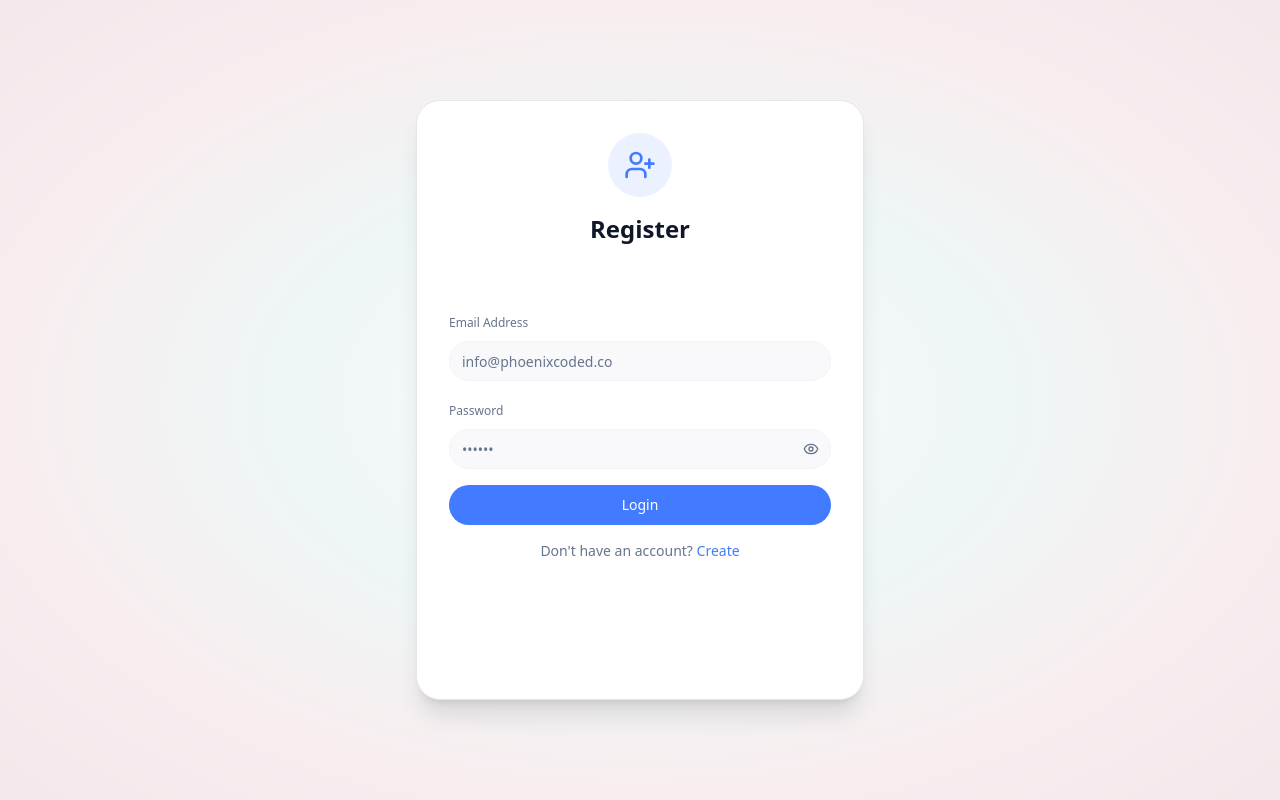
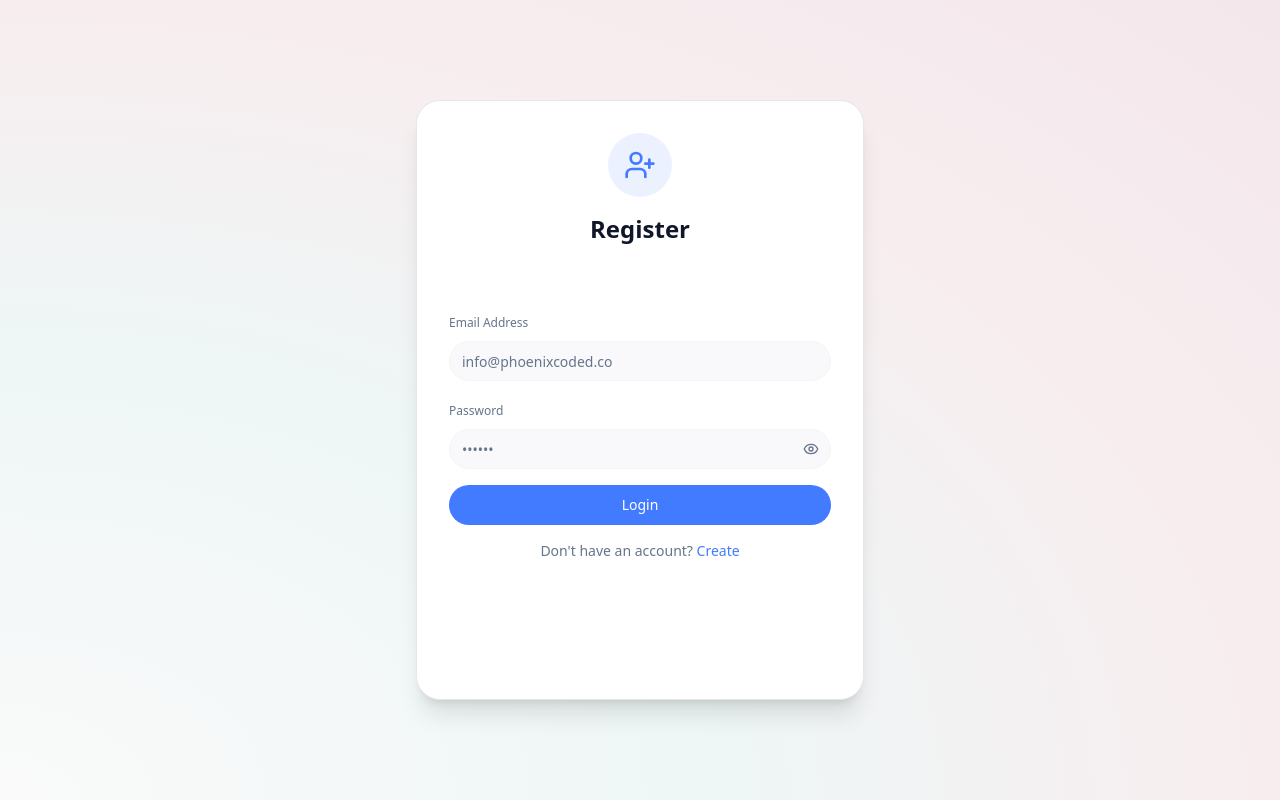
Before and after one commit to naqshekashmir0-hub/nexus-auth-blocks-23594, a React (Vite) app: page / in a window 1280 px wide. Built offline with nearby package versions, Linux system fonts and the light colour scheme; the HTML template or start-up script is replaced by a standard one.

Commit message:
Adjust gradient origin for auth background
Update login/register radial gradient to expand from bottom-left corner to top-right in src/index.css, applying to both light and dark modes.

```diff
--- a/src/index.css
+++ b/src/index.css
@@ -38,7 +38,7 @@ All colors MUST be HSL.
 
     --radius: 1.5rem;
 
-    --gradient-auth: radial-gradient(ellipse at center, hsl(0, 0%, 98%) 0%, hsl(180, 30%, 95%) 40%, hsl(350, 40%, 95%) 70%, hsl(340, 35%, 93%) 100%);
+    --gradient-auth: radial-gradient(ellipse at bottom left, hsl(0, 0%, 98%) 0%, hsl(180, 30%, 95%) 40%, hsl(350, 40%, 95%) 70%, hsl(340, 35%, 93%) 100%);
 
     --sidebar-background: 0 0% 98%;
 
@@ -86,7 +86,7 @@ All colors MUST be HSL.
     --input: 217 33% 17%;
     --ring: 222 100% 63%;
 
-    --gradient-auth: radial-gradient(ellipse at center, hsl(222, 47%, 15%) 0%, hsl(220, 40%, 12%) 40%, hsl(260, 35%, 13%) 70%, hsl(240, 30%, 11%) 100%);
+    --gradient-auth: radial-gradient(ellipse at bottom left, hsl(222, 47%, 15%) 0%, hsl(220, 40%, 12%) 40%, hsl(260, 35%, 13%) 70%, hsl(240, 30%, 11%) 100%);
     --sidebar-background: 240 5.9% 10%;
     --sidebar-foreground: 240 4.8% 95.9%;
     --sidebar-primary: 224.3 76.3% 48%;
```
